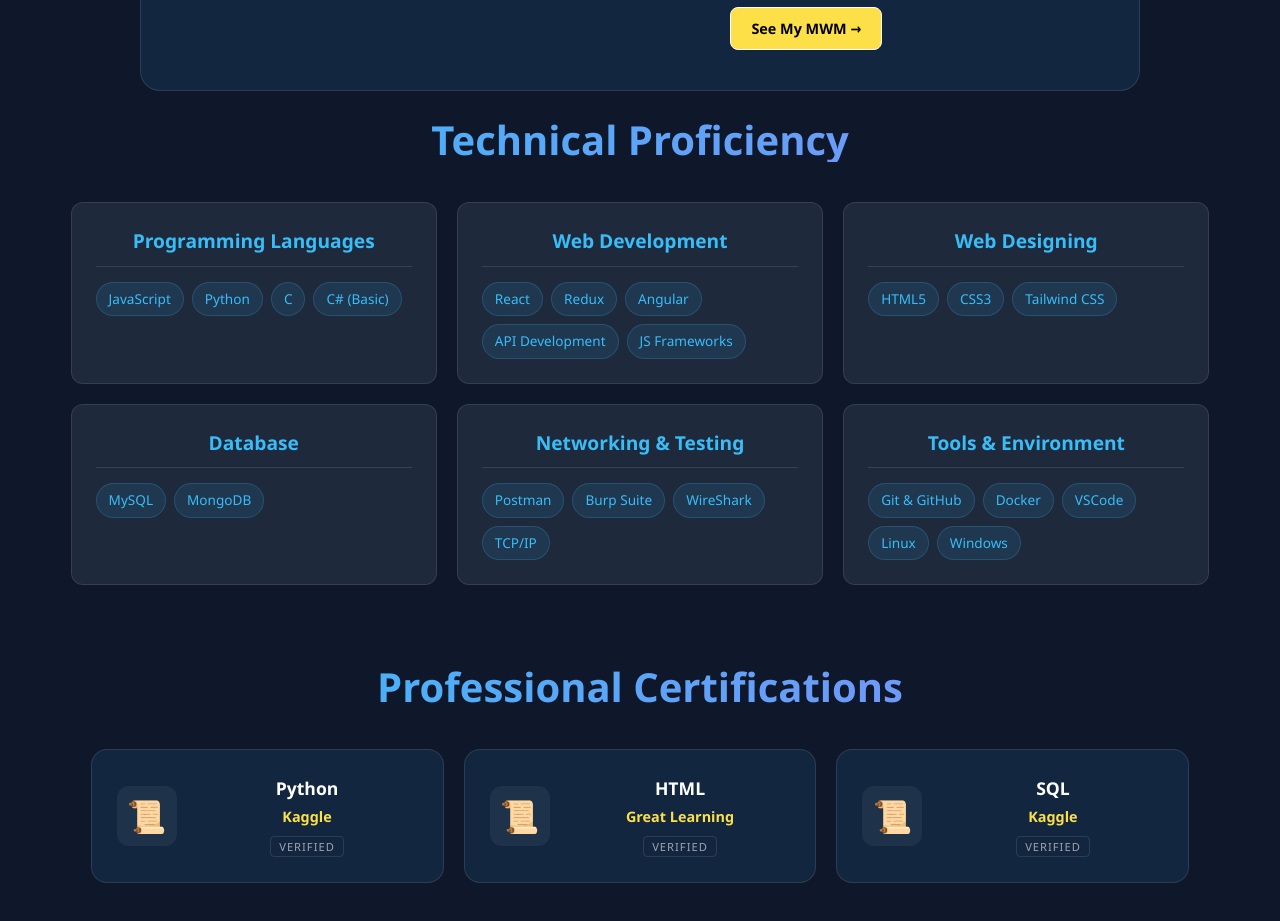
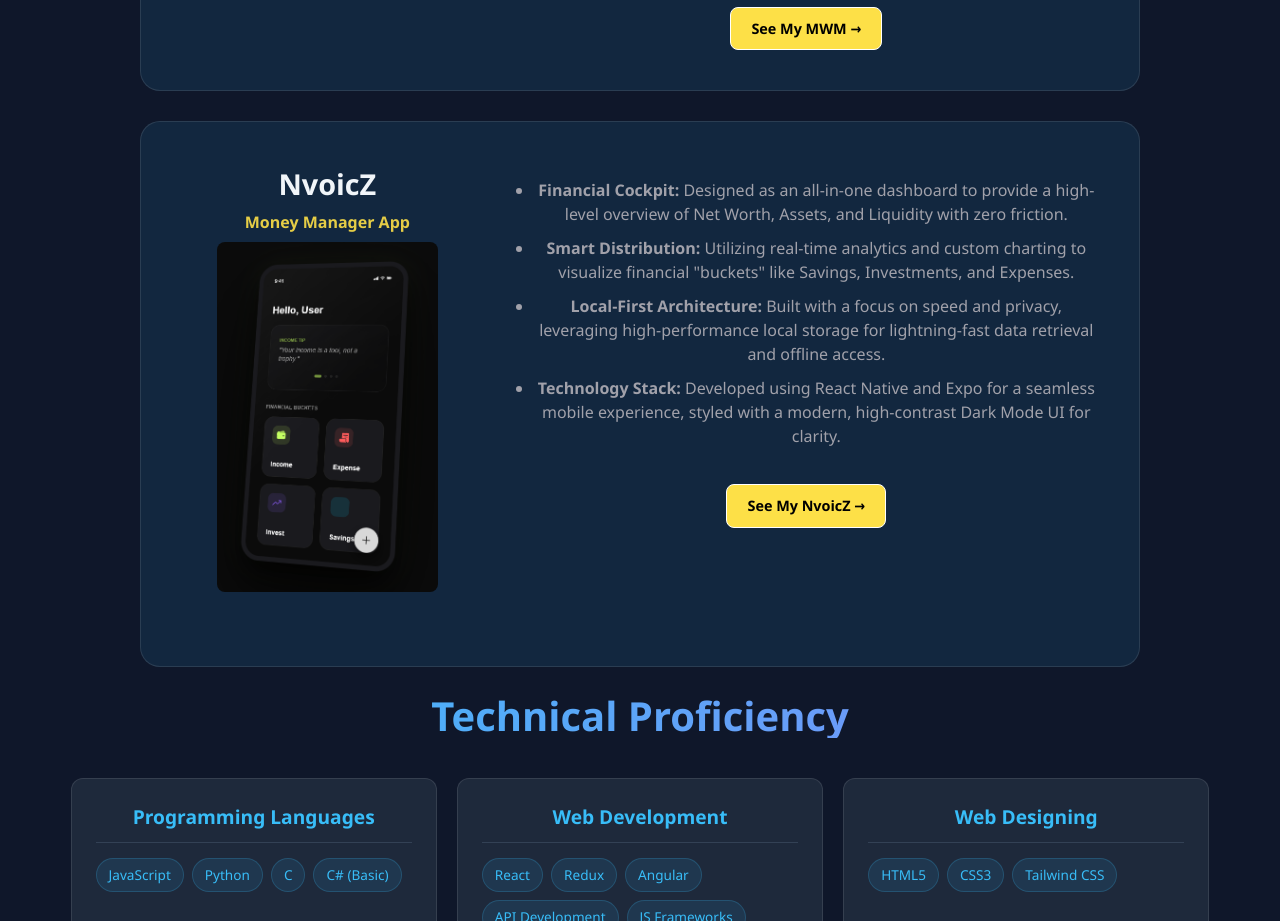
Before and after one commit to sripathimanikanta/mani-portfolio-v2, a React (Vite) app: page / in a window 1280 px wide. Shown: the part 3340-4261 px from the top of the page. Built offline with nearby package versions, Linux system fonts and the light colour scheme.

Commit message:
added new project NvoicZ

```diff
--- a/src/Components/Projects.jsx
+++ b/src/Components/Projects.jsx
@@ -117,6 +117,31 @@ const Projects = () => {
             </a>
           </div>
         </div>
+
+        <div class="project-card">
+          <div class="project-header">
+            <h2>NvoicZ</h2>
+            <div class="project-subtitle">Money Manager App</div>
+            <div className="project-image">
+              <img src={`${import.meta.env.BASE_URL}nvoicz.png`} alt="" width={"80%"} />
+            </div>
+          </div>
+          <div class="project-content">
+			<ul class="features-list">
+			    <li><strong>Financial Cockpit:</strong> Designed as an all-in-one dashboard to provide a high-level overview of Net Worth, Assets, and Liquidity with zero friction.</li>
+			    <li><strong>Smart Distribution:</strong> Utilizing real-time analytics and custom charting to visualize financial "buckets" like Savings, Investments, and Expenses.</li>
+			    <li><strong>Local-First Architecture:</strong> Built with a focus on speed and privacy, leveraging high-performance local storage for lightning-fast data retrieval and offline access.</li>
+			    <li><strong>Technology Stack:</strong> Developed using React Native and Expo for a seamless mobile experience, styled with a modern, high-contrast Dark Mode UI for clarity.</li>
+</ul>
+            <a
+              href="https://sripathimanikanta.github.io/NvoicZWebsite/"
+              class="btn-link"
+              target="_blank"
+            >
+              See My NvoicZ →
+            </a>
+          </div>
+        </div>
       </div>
     </div>
   );
```
Also changed, not shown: public/nvoicz.png (added), public/nvoiczFull.png (added).
